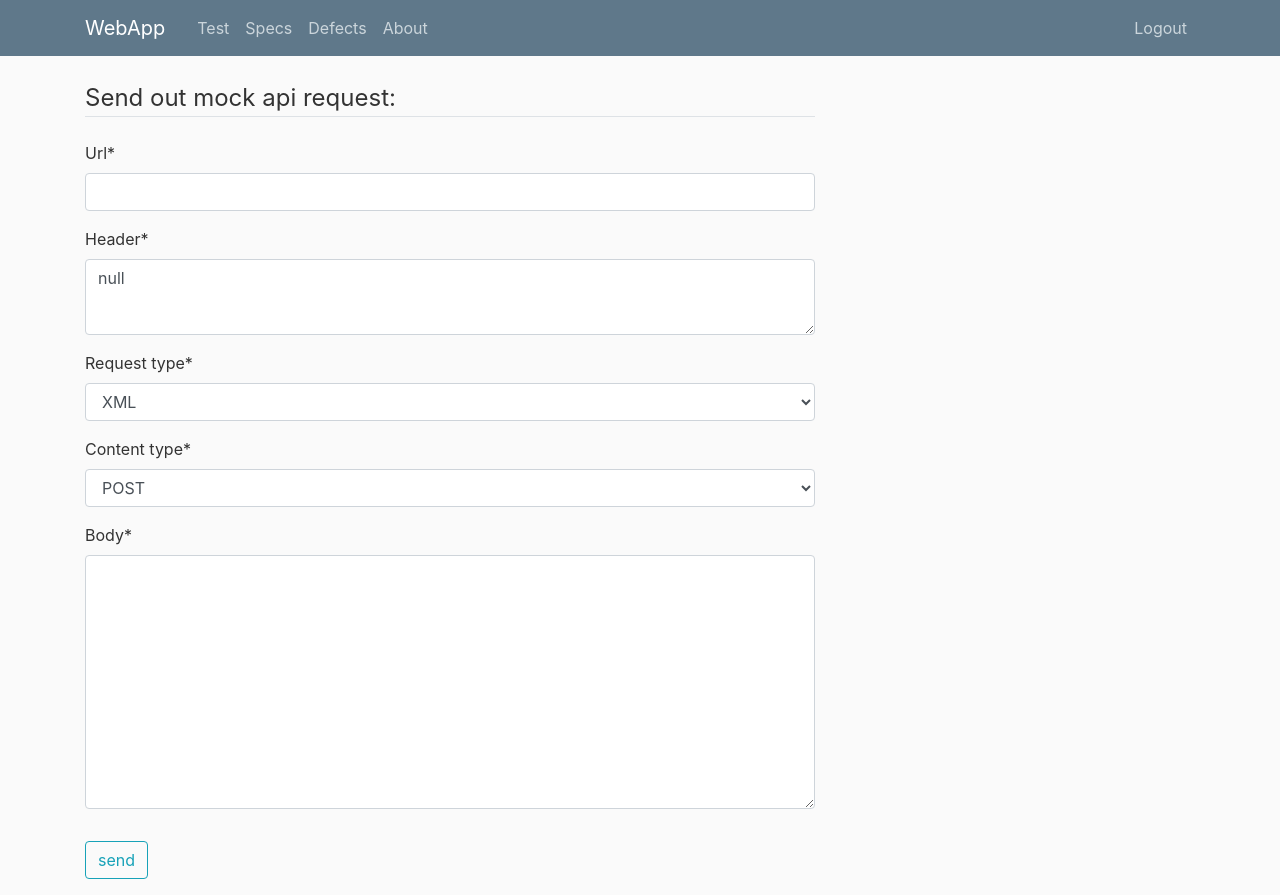
After one commit to LeRouxVisser/WebApiTester, a Django app: page /test_api/ in a window 1280 px wide. The commit adds this page. Run offline with Django 3.2, Linux system fonts and the light colour scheme; a user stored in the database is signed in; parts of the project's set-up code (start-up, migrations or seed data) failed here and were passed over; some libraries are stand-ins or nearby versions.

Commit message:
Added basic testing page and enhanced ReasfulApi view to retrieve any packet that was saved and also respond any packet that was saved on the FE.

```diff
--- a/WebApp/forms.py
+++ b/WebApp/forms.py
@@ -1,6 +1,7 @@
 from django import forms
 import users.models as m
 import json
+import xml.dom.minidom as xdm
 
 class SpecsUpdateForm(forms.ModelForm):
     endpoint = forms.Field()
@@ -51,4 +52,30 @@ class DefectsUpdateForm(forms.ModelForm):
     endpoint = forms.Field(required=False, disabled="disabled")
     class Meta:
         model = m.Profile
-        fields = ['endpoint', 'connection_down', 'Intermittent_connection_issues','Intermittent_connection_per']
+        fields = ['endpoint', 'connection_down', 'Intermittent_connection_issues', 'Intermittent_connection_per']
+
+
+class TestApi(forms.Form):
+    api_type_choices = [('XML', 'XML'), ('JSON', 'JSON')]
+    api_request_type_choices = [('POST', 'POST'), ('PUT', 'PUT')]
+    api_url = forms.URLField(label='Url')
+    api_header = forms.JSONField(label='Header')
+    api_request_type = forms.ChoiceField(choices=api_type_choices, label='Request type')
+    api_type = forms.ChoiceField(choices=api_request_type_choices, label='Content type')
+    api_body = forms.CharField(widget=forms.Textarea, label='Body')
+
+    def clean_api_body(self):
+        api_request_type = self.cleaned_data['api_request_type']
+        api_body = self.cleaned_data['api_body']
+        if api_request_type == "JSON":
+            try:
+                json.loads(api_body)
+            except json.decoder.JSONDecodeError:
+                raise forms.ValidationError(
+                    '''Please enter a valid jason object list using " as quotations for keys and values and ' inside request and respond packets where quotes are needed''')
+        else:
+            try:
+                xdm.parseString(api_body)
+            except xdm.xml.parsers.expat.ExpatError:
+                raise forms.ValidationError(
+                    '''Please enter a valid xml packet''')
--- a/WebApp/static/WebApp/main.css
+++ b/WebApp/static/WebApp/main.css
@@ -181,3 +181,6 @@ div[id$="-async_result_time_delay"] {
     width: 16%;
 
 }
+#id_api_header{
+    height: 76px;
+}
--- a/WebApp/templates/WebApp/base.html
+++ b/WebApp/templates/WebApp/base.html
@@ -28,6 +28,7 @@
           </button>
           <div class="collapse navbar-collapse" id="navbarToggle">
             <div class="navbar-nav mr-auto">
+              <a class="nav-item nav-link" href="{% url 'WebApp-test_api' %}">Test</a>
               <a class="nav-item nav-link" href="{% url 'WebApp-spec' %}">Specs</a>
               <a class="nav-item nav-link" href="{% url 'WebApp-defects' %}">Defects</a>
               <a class="nav-item nav-link" href="{% url 'WebApp-about' %}">About</a>
--- /dev/null
+++ b/WebApp/templates/WebApp/test_api.html
@@ -0,0 +1,25 @@
+{% extends "WebApp/base.html" %}
+{% load crispy_forms_tags %}
+{% block content %}
+<div>
+    <form method="POST">
+        {% csrf_token %}
+        <fieldset class="form-group">
+                <legend class="border-bottom mb-4">
+                Send out mock api request:
+                </legend>
+            <div>
+                <div class="link-formset">
+                    {{ form|crispy }}
+                </div>
+          </div>
+        </fieldset>
+        <div class="form-group">
+        <button class = "btn btn-outline-info" type="submit">
+                send
+        </button>
+        </div>
+    </form>
+  <!-- FORM HERE -->
+</div>
+{% endblock content %}
--- a/WebApp/urls.py
+++ b/WebApp/urls.py
@@ -4,6 +4,7 @@ from . import views as v
 urlpatterns = [
     path('', v.home, name='WebApp-home'),
     path('about/', v.about, name='WebApp-about'),
+    path('test_api/', v.testApi, name='WebApp-test_api'),
     path('spec/', v.spec, name='WebApp-spec'),
     path('defects/', v.defects, name='WebApp-defects')
 ]
--- a/WebApp/views.py
+++ b/WebApp/views.py
@@ -2,13 +2,30 @@ from django.shortcuts import render, redirect
 from django.contrib.auth.decorators import login_required
 from django.contrib import messages
 import users.forms as f
-from .forms import SpecsUpdateForm, DefectsUpdateForm
+from numpy import format_parser
+
+from .forms import SpecsUpdateForm, DefectsUpdateForm, TestApi
 from django.forms import modelformset_factory
 import users.models as m
 import ReastfulApi.urls as r
 import ReastfulApi.views as v
 from django.urls import path
 import WebApiTester.urls as w
+import requests
+import json
+
+def sendRequest(request_url, request_type, body_type, request_body, request_header):
+    print(request_type)
+    # if body_type == "JSON":
+    #     header = {'Content-type': 'application/json'}
+    # else:
+    #     header = {'Content-type': 'application/xml'}
+    if request_type == "POST":
+        response = requests.post(url=request_url, headers=request_header, data=request_body)
+    else:
+        response = requests.put(url=request_url, headers=request_header, data=request_body)
+    print(request_header)
+    return response
 
 def home(request):
     if request.method == 'POST':
@@ -97,3 +114,27 @@ def defects(request):
         formset = DefectsUpdateFormSet(queryset=m.Profile.objects.filter(user=request.user))
     context['formset'] = formset
     return render(request, template_name, context)
+
+@login_required
+def testApi(request):
+    context = {}
+    template_name = 'WebApp/test_api.html'
+    if request.method == 'POST':
+        form = TestApi(request.POST)
+
+        if form.is_valid():
+            api_url = form.data['api_url']
+            api_request_type = form.data['api_request_type']
+            api_body_type = form.data['api_type']
+            api_body = form.data['api_body']
+            api_header = json.loads(form.data['api_header'])
+            print(api_header)
+            response = sendRequest(api_url, api_body_type, api_request_type, api_body, api_header)
+            print(response)
+            messages.success(request, 'request sent')
+        else:
+            messages.error(request, 'request not sent')
+    else:
+        form = TestApi()
+    context['form'] = form
+    return render(request, template_name, context)
```
Also changed, not shown: ReastfulApi/views.py (+40 -25 lines), db.sqlite3.
